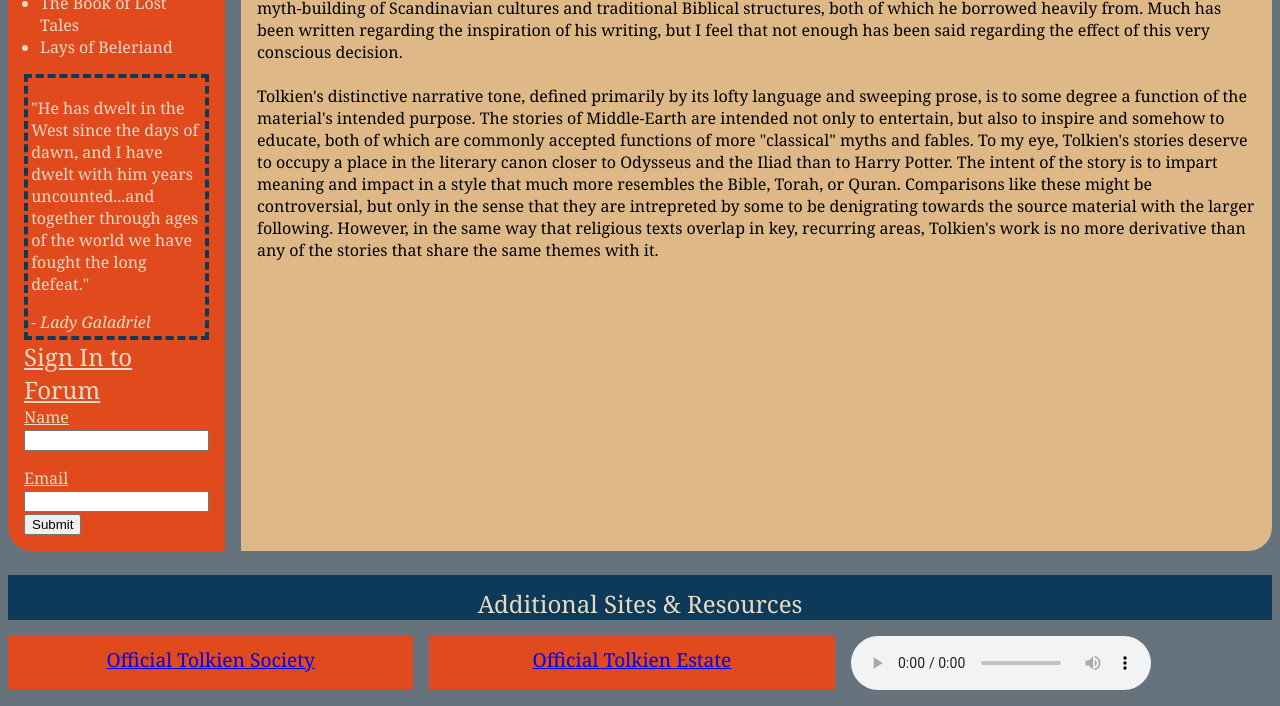
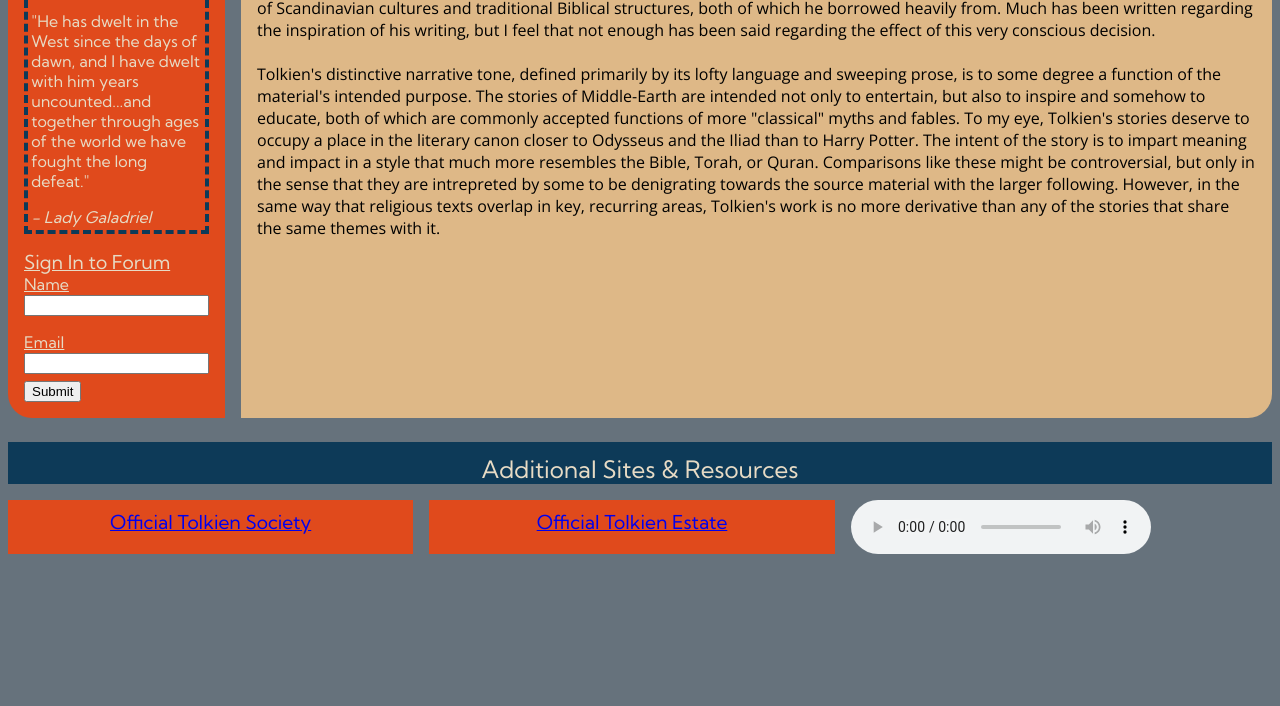
Before and after one commit to readinggaol/wesbiteassignment, a plain HTML site: page index.html in a window 1280 px wide. Shown: the part 476-1182 px from the top of the page. After the commit the page ends 1046 px from the top, so only its background shows below. Drawn offline with nearby package versions, Linux system fonts and the light colour scheme.

Commit message:
Updated fonts, added animations to toolbar.

```diff
--- a/index.html
+++ b/index.html
@@ -3,6 +3,8 @@
 	<head>
 		<meta charset="UTF-8">
 		<link rel="stylesheet" href="style2.css">
+		<link rel="stylesheet" href="https://fonts.googleapis.com/css?family=Kumbh+Sans">
+		<link rel="stylesheet" href="https://fonts.googleapis.com/css?family=Open+Sans">
 		<title>Tolkien Work</title>
 	</head>
 	<body>
--- a/style2.css
+++ b/style2.css
@@ -14,7 +14,7 @@ body{
     height: 120px;
 }
 .banner h1{
-    font-family: Cambria, Cochin, Georgia, Times, 'Times New Roman', serif;
+    font-family: Kumbh Sans, sans-serif;
     font-weight: bold;
     font-size: 5em;
     margin: 0;
@@ -26,7 +26,7 @@ body{
     grid-gap:1em;
 }
 .main{
-    font-family: Cambria, Cochin, Georgia, Times, 'Times New Roman', serif;
+    font-family: Open Sans, sans-serif;
     background-color: burlywood;
     padding: 1em;
     border-radius: 0 0 1.5em 0;
@@ -37,7 +37,7 @@ body{
     margin-left: .5em;
 }
 .tool{
-    font-family: Cambria, Cochin, Georgia, Times, 'Times New Roman', serif;
+    font-family: Kumbh Sans, sans-serif;
     background-color:rgb(224, 74, 28);
     color: rgb(231, 219, 197);
     padding: 1em;
@@ -46,21 +46,36 @@ body{
 .tool label{
     text-decoration: underline;
     text-align: center;
-    font-size: 1.5em;
+    font-size: 1.2em;
 }
 .tool ul{
     padding-left: 1em;
+    font-family: Open Sans, sans-serif;
+}
+.tool li{
+    transition: .3s;
+}
+.tool li:hover{
+    color: white;
+    font-size: 1.2em;
+    transform: translateX(20%);
+    opacity: 85%;
 }
 .tool blockquote{
     margin: 0;
+    margin-bottom: 1em;
     border: .3em dashed rgb(13, 58, 88);
     padding: .2em;
 }
 .signup label{
     font-size: 1em;
 }
+.signup button{
+    margin-top: .5em;
+    cursor: pointer;
+}
 .foot{
-    font-family: Cambria, Cochin, Georgia, Times, 'Times New Roman', serif;
+    font-family: Kumbh Sans, sans-serif;
     display: grid;
     grid-template-columns: 1fr 1fr 1fr;
     grid-gap: 1em;
@@ -71,6 +86,7 @@ body{
     background-color: rgb(224, 74, 28);
     padding: .5em;
     font-size: 1.2em;
+    cursor: pointer;
 }
 .footbridge{
     font-size: 1.5em;
```
